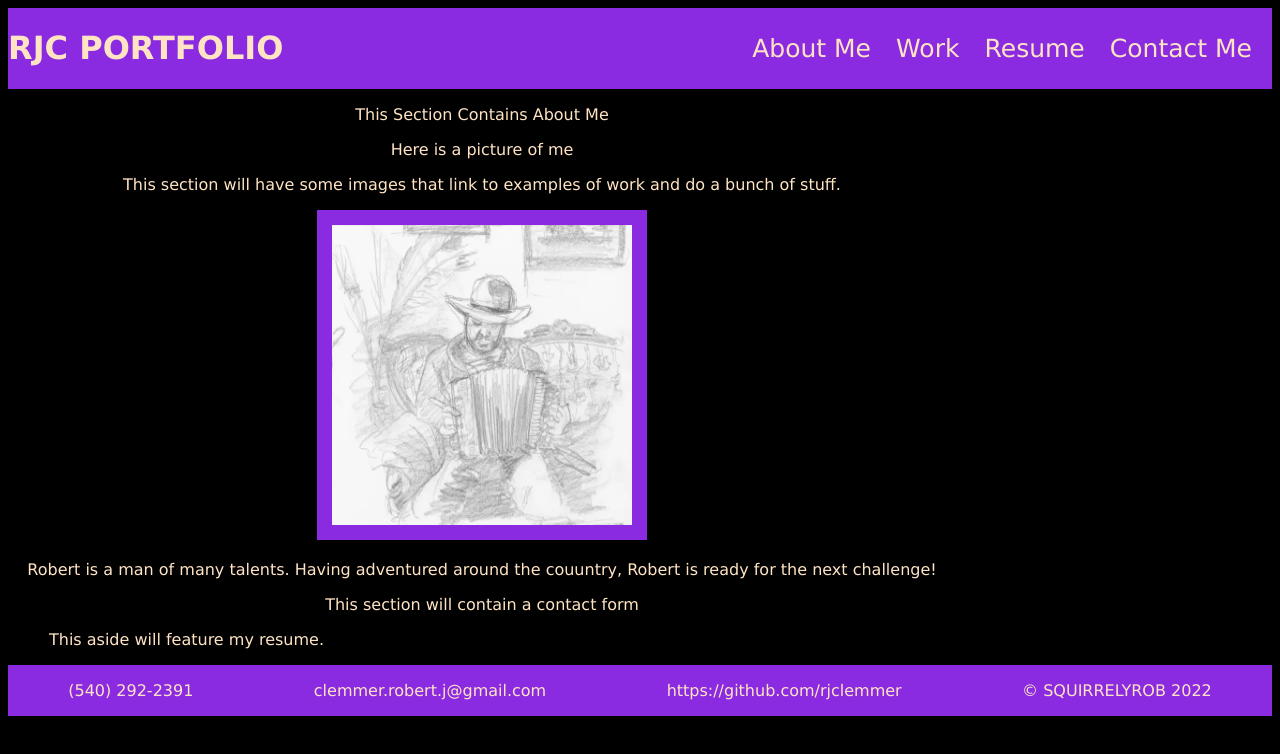
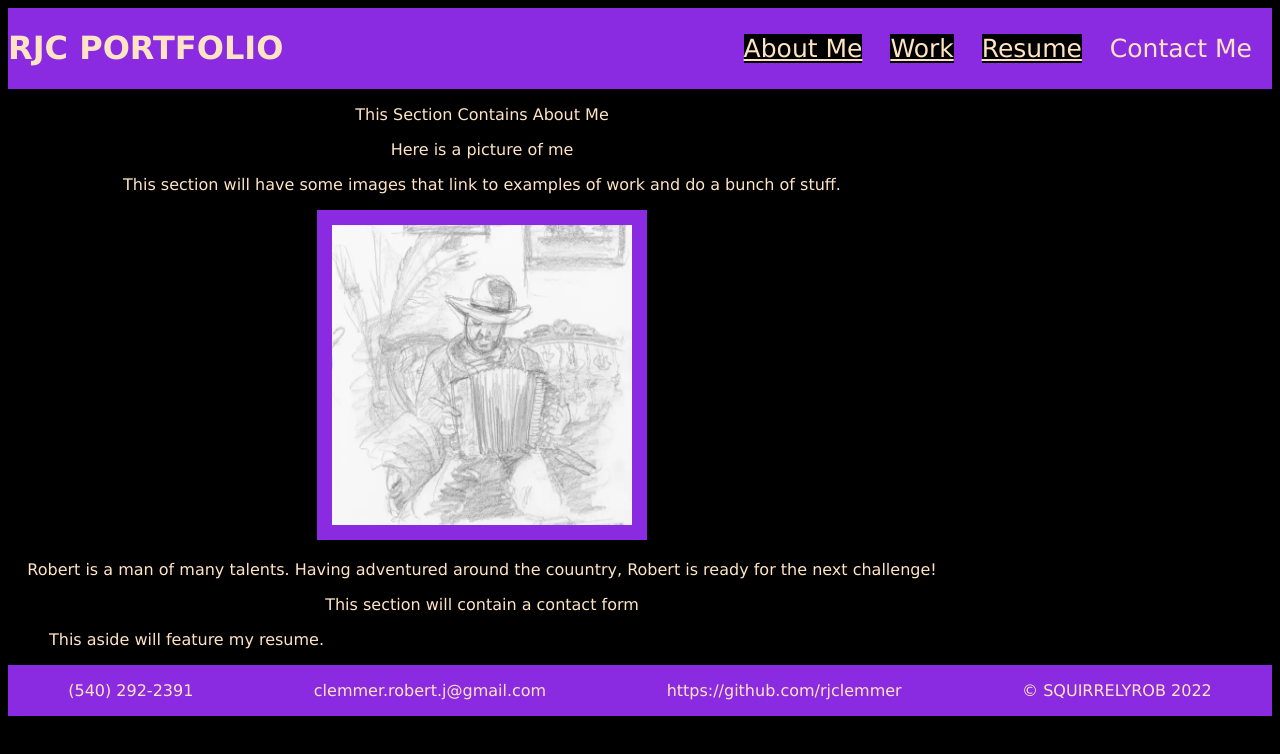
Before and after one commit to rjclemmer/challenge2, a plain HTML site: page index.html in a window 1280 px wide. Drawn offline with Linux system fonts and the light colour scheme.

Commit message:
added links to nav bar

```diff
--- a/index.html
+++ b/index.html
@@ -12,16 +12,22 @@
             <h1>RJC PORTFOLIO</h1>
             <nav>
                 <ul>
-                    <li>About Me</li>
-                    <li>Work</li>
-                    <li>Resume</li>
+                    <li>
+                        <a href="#aboutme">About Me</a>
+                    </li>
+                    <li>
+                        <a href="#work">Work</a>
+                    </li>
+                    <li>
+                        <a href="#resume">Resume</a>
+                    </li>
                     <li>Contact Me</li>
                 </ul>
             </nav>
 
         </header>
         <main>
-            <section class="container1">
+            <section class="container1" id="aboutme">
                 <p>This Section Contains About Me</p>
                 <figure>
 
@@ -41,7 +47,7 @@
                 <p>This section will contain a contact form</p>
             </section>
 
-            <aside class="container2">
+            <aside class="container2" id="resume">
                 <p>This aside will feature my resume.</p>
             </aside>
 
```
